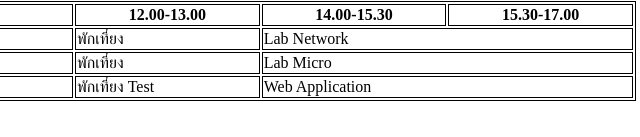
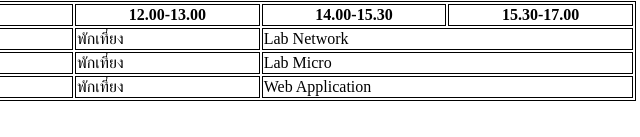
Before and after one commit to kaiphet/Project1.2, a plain HTML site: page tes.html in a window 1280 px wide. Shown: the part 221-358 px from the top of the page, 636-1276 px from the left. Drawn offline with Linux system fonts and the light colour scheme.

Commit message:
Update tes.html

```diff
--- a/tes.html
+++ b/tes.html
@@ -51,7 +51,7 @@
                     <td style="background-color:#CDF3A2">Wenesday</td>
                     <td>Stochastic</td>
                     <td>Comearchitecture</td>
-                    <td> พักเที่ยง Test</td>
+                    <td> พักเที่ยง </td>
 
                     <td colspan="3"> Web Application</td>
 
```
